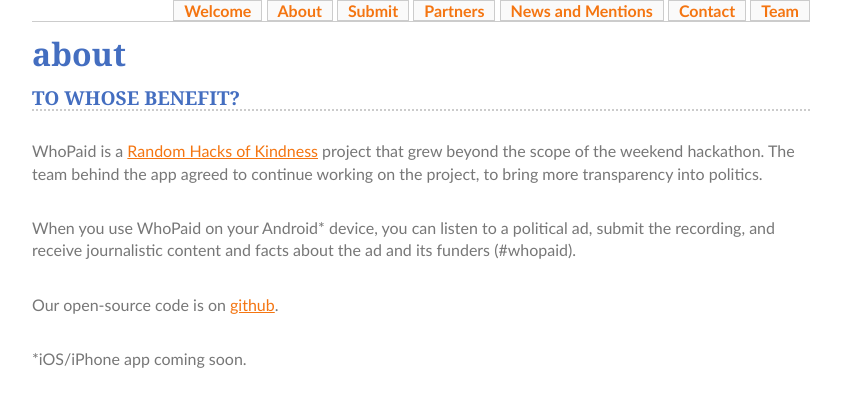
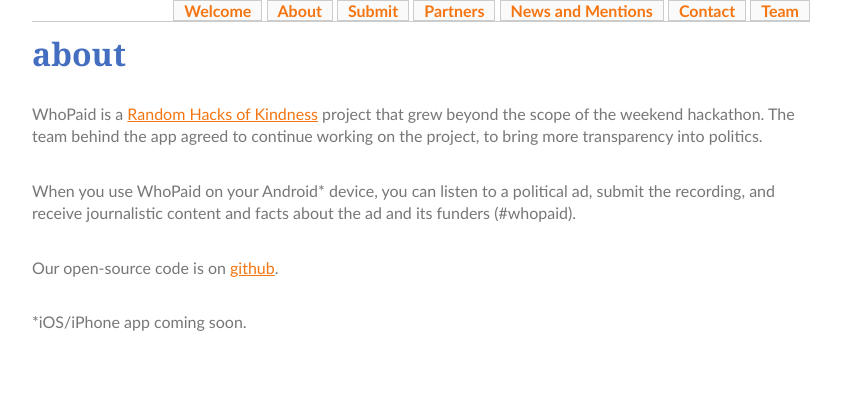
Before and after one commit to CuiBono/cuibono_webservice, a Django app: template templates/about.html in a window 1280 px wide. Shown: the part 139-559 px from the top of the page, without its empty margins (219-1060 px from the left). Run offline with Django 3.2, Linux system fonts and the light colour scheme; the template is opened without the code that fills it, so the values that code supplies are empty; parts of the project's set-up code (start-up, migrations or seed data) failed here and were passed over.

Commit message:
fixed the second heading on the 'about' page, which was a translation of 'cui bono'

```diff
--- a/templates/about.html
+++ b/templates/about.html
@@ -2,7 +2,6 @@
 {% block content %}
 
 	<h1>About</h1>
-	<h2>To whose benefit?</h2>
 	<p>WhoPaid is a <a href="http://www.rhok.org/">Random Hacks of Kindness</a> project that grew beyond the scope of the weekend hackathon.
 	The team behind the app agreed to continue working on the project, to bring more transparency into politics.</p>
 	<p>When you use WhoPaid on your Android* device, you can listen to a political ad, submit the recording, and receive journalistic content
```
